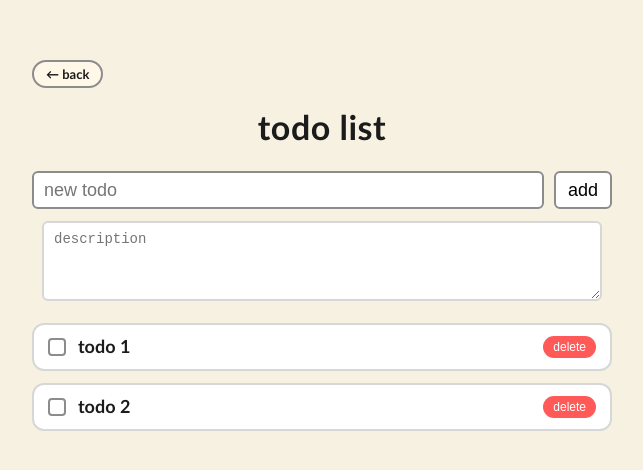
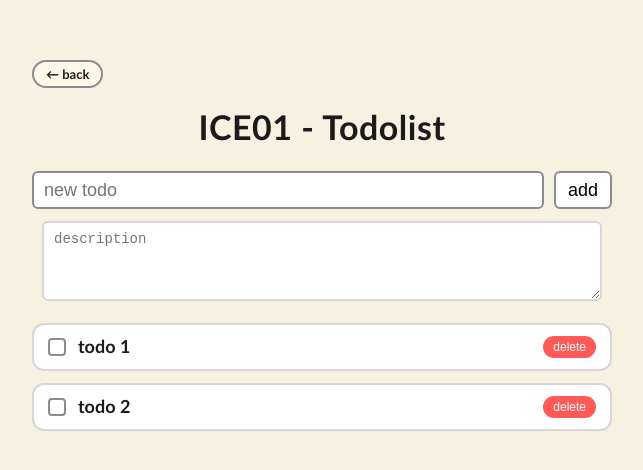
Before and after one commit to legendragon/NTU-Web-Programming, a plain HTML site: page assignments/ice01-todolist/index.html in a window 1280 px wide. Shown: the whole page, without its empty margins (318-961 px from the left). Drawn offline with Linux system fonts and the light colour scheme.

Commit message:
Update ICE01 page heading

```diff
--- a/assignments/ice01-todolist/index.html
+++ b/assignments/ice01-todolist/index.html
@@ -11,7 +11,7 @@
       <div class="topbar">
         <a class="back-link" href="../../index.html">← back</a>
       </div>
-      <h1>todo list</h1>
+      <h1>ICE01 - Todolist</h1>
 
       <section class="composer" aria-label="Add new todo">
         <div class="row">
```
